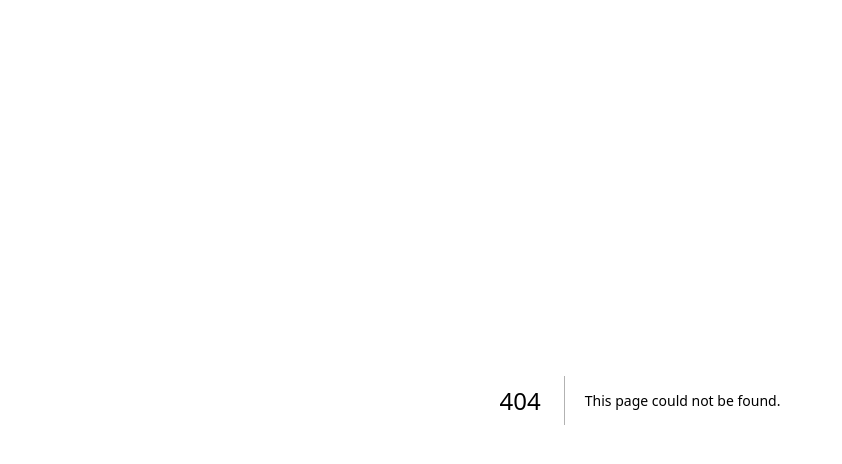
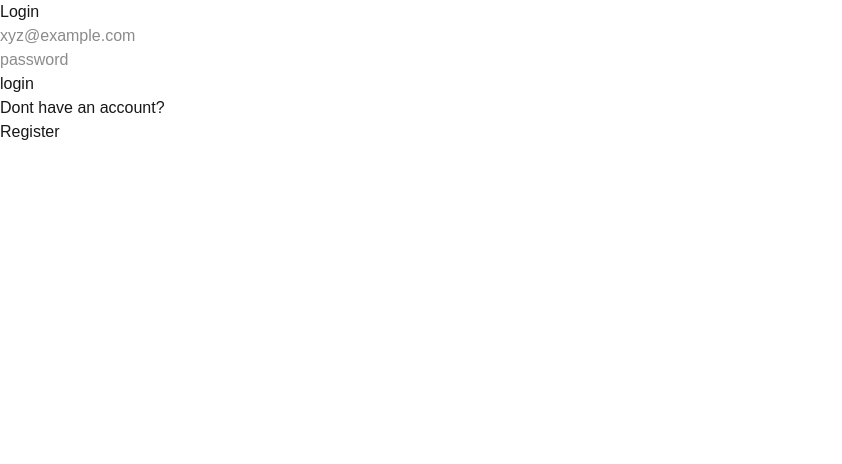
Before and after one commit to thissidemayur/ContentBanao, a Next.js app: page /login in a window 1280 px wide. Before the commit this address had no page. Shown: the top 464 px of the page, without its empty margins (0-842 px from the left). Built offline with nearby package versions, Linux system fonts and the light colour scheme.

Commit message:
feat(login): use nextauth to implement login for Credentials only

```diff
--- /dev/null
+++ b/app/login/page.tsx
@@ -0,0 +1,91 @@
+"use client"
+
+import { signIn } from 'next-auth/react';
+import { useRouter } from 'next/navigation';
+import React, { useState } from 'react'
+
+function LoginPage() {
+    const [email, setEmail] = useState("")
+    const [password, setPassword] = useState("")
+    const [error, setError] = useState<string | null>(null)
+    const [isLoading, setIsLoading] = useState(false)
+    const [success, setSuccess] = useState(false)
+
+    const router = useRouter()
+
+    const submitLoginData = async (e: React.FormEvent<HTMLFormElement>) => {
+        e.preventDefault()
+        setError("")
+        if (!password) {
+            setError("Password field is empty")
+            return;
+        }
+
+        try {
+            setIsLoading(true)
+            const result = await signIn("credentials", {
+                email,
+                password,
+                redirect: false, // stay on same page to handle manually
+            })
+
+            if (result?.error === 'CredentialsSignin' || !result?.ok || result.error) {
+                console.error(result?.error)
+                setError(result?.error || "error while siginig in")
+                return;
+            } else {
+                setIsLoading(false)
+                setSuccess(true)
+                setTimeout(() => {
+                    router.push("/")
+                }, 2000);
+            }
+
+
+        } catch (error) {
+            setIsLoading(false)
+            if (error instanceof Error) setError(error.message)
+            else setError("something went wrong while loging");
+        }
+    }
+
+
+    return (
+        <div>
+            <h1>Login</h1>
+
+            {error && <p className='bg-red-700 text-white text-2xl'>{error}</p>}
+            {success && <p className='bg-green-700 text-white text-2xl'>{"login Successfully!"}</p>}
+            <form onSubmit={submitLoginData}>
+                {/* email */}
+                <div></div>
+                <input
+                    type='email'
+                    placeholder='xyz@example.com'
+                    value={email}
+                    onChange={(e) => setEmail(e.target.value)}
+                />
+                {/*  password */}
+                <div></div>
+                <input
+                    type="text"
+                    onChange={(e) => setPassword(e.target.value)}
+                    value={password}
+                    placeholder='password'
+                />
+
+                <div></div>
+
+                {
+                    <button type='submit' disabled={isLoading ? true : false} > {isLoading ? "sigining..." : "login"}</button>
+                }
+            </form>
+            <div>
+                <p>Dont have an account? </p>
+                <button onClick={() => router.push("/register")}>Register</button>
+            </div>
+        </div>
+    )
+}
+
+export default LoginPage
```
